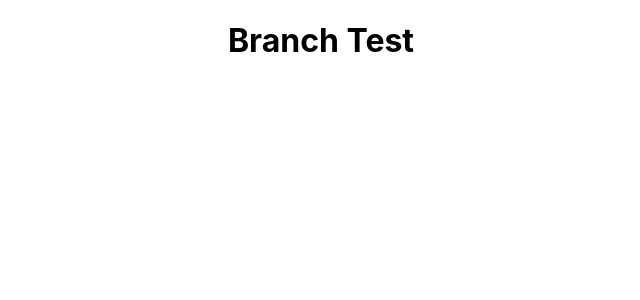
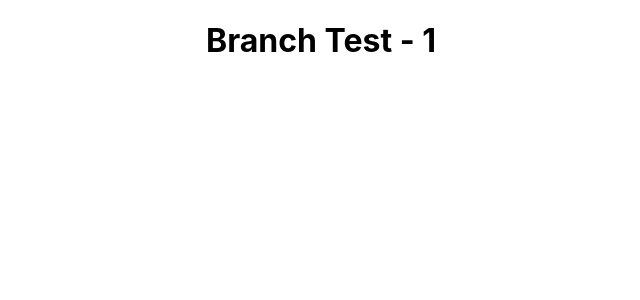
Before and after one commit to tymkovych-kateryna/app-name, a React (Create React App) app: page / in a window 1280 px wide. Shown: the top 300 px of the page, without its empty margins (319-959 px from the left). Built offline with nearby package versions, Linux system fonts and the light colour scheme.

Commit message:
branch-test

```diff
--- a/src/App.js
+++ b/src/App.js
@@ -4,7 +4,7 @@ import "./App.css";
 function App() {
   return (
     <div className="App">
-      <h1>Branch Test</h1>
+      <h1>Branch Test - 1</h1>
     </div>
   );
 }
```
